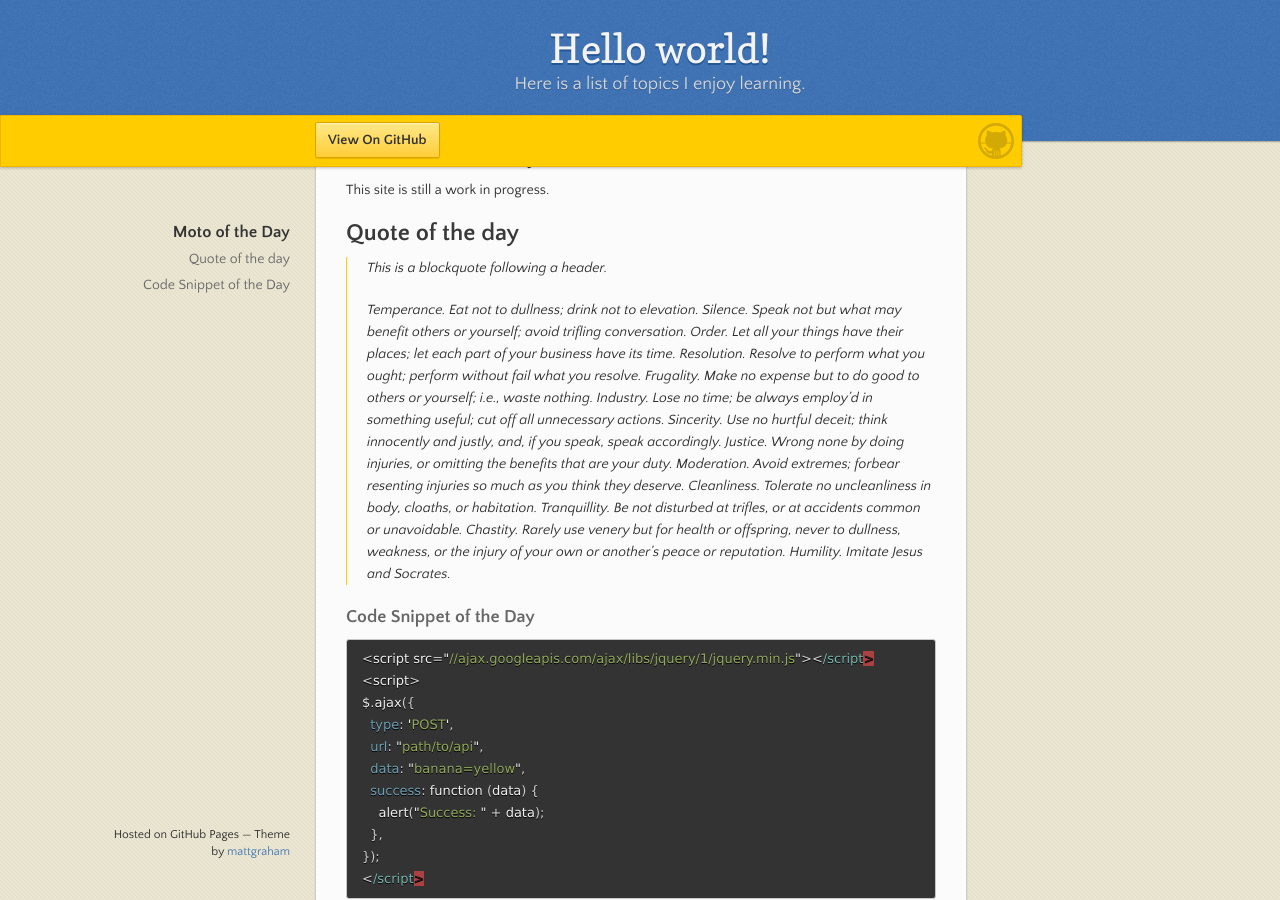
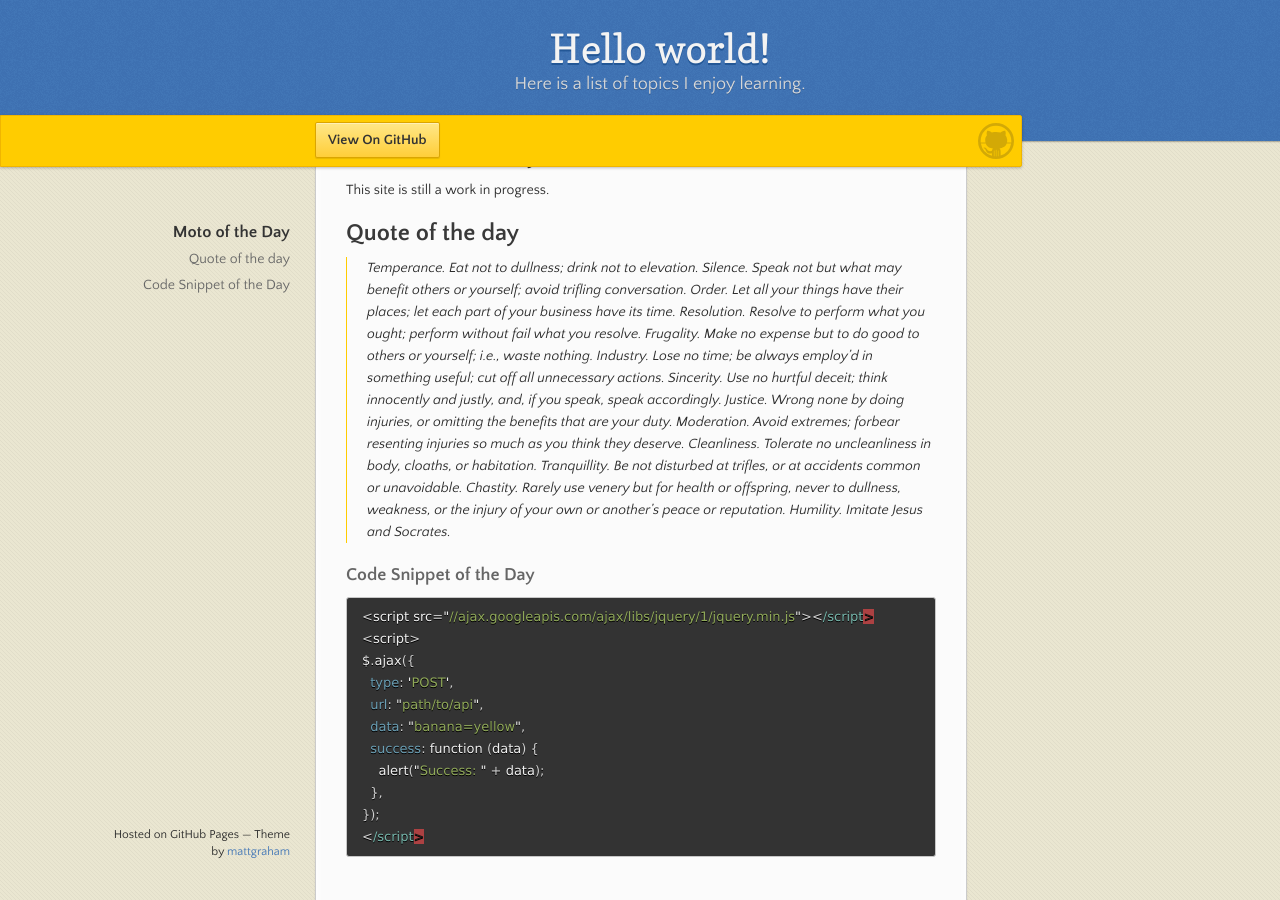
Before and after one commit to shobbs/shobbs.github.io, a Jekyll site: the page built from index.md, in a window 1280 px wide and 900 px high, scrolled down 582 px. Built offline with Jekyll 4.4.1, drawn with Linux system fonts in a browser that asks for light colours; our own code applies the rules of GitHub Pages for plain Markdown files; some of the changed lines change nothing that is shown; grey boxes are pictures that could not be loaded.

Commit message:
clean quote

```diff
--- a/index.md
+++ b/index.md
@@ -16,8 +16,6 @@ scientific documents and reports.
 This site is still a work in progress.
 ## Quote of the day
 
-> This is a blockquote following a header.
->
 > Temperance. Eat not to dullness; drink not to elevation.
 >Silence. Speak not but what may benefit others or yourself; avoid trifling conversation.
 >Order. Let all your things have their places; let each part of your business have its time.
--- a/scripts/main.js
+++ b/scripts/main.js
@@ -7,3 +7,9 @@ console.log(shopping[0]);
 console.log(shopping[0] = 'tahini');
 console.log(shopping);
 console.log(random[2][2]);
+sequence.length;
+var sequence = [1, 1, 2, 3, 5, 8, 13];
+for (var i = 0; i < sequence.length; i++) {
+  console.log(sequence[i]);
+}
+var myData = 'Manchester,London,Liverpool,Birmingham,Leeds,Carlisle';
```
